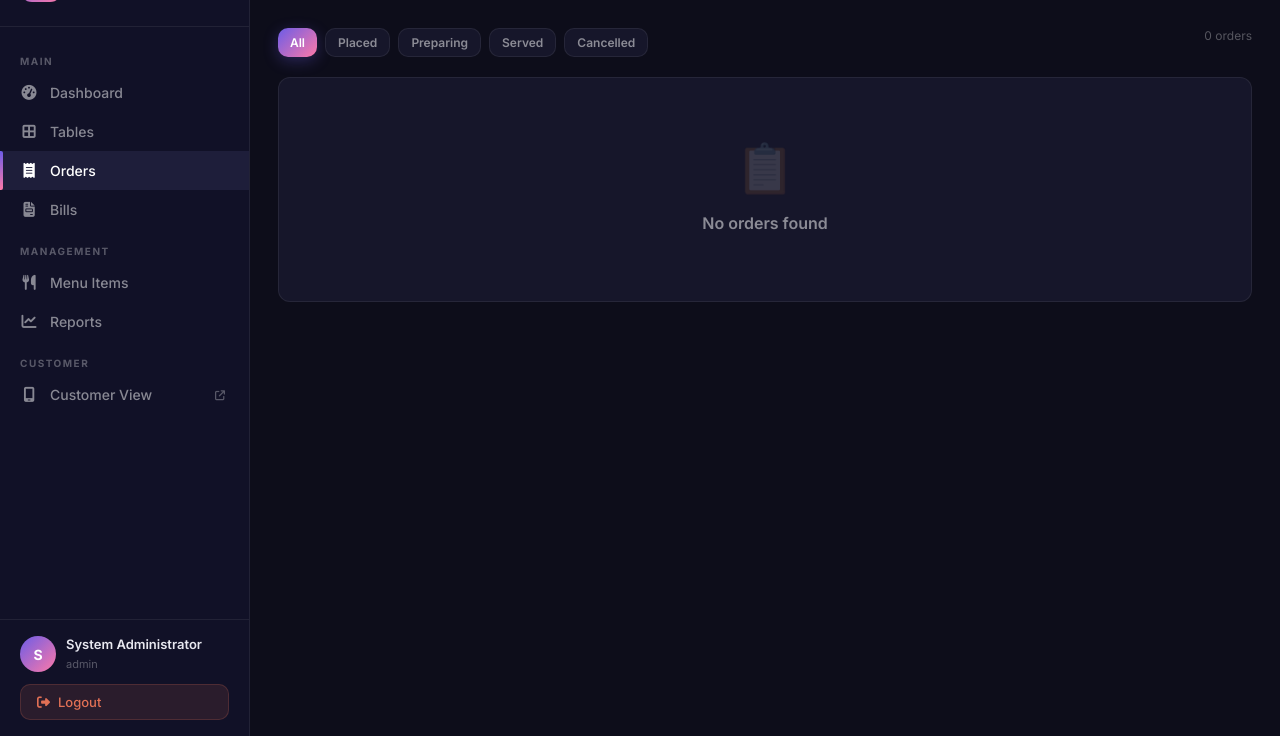
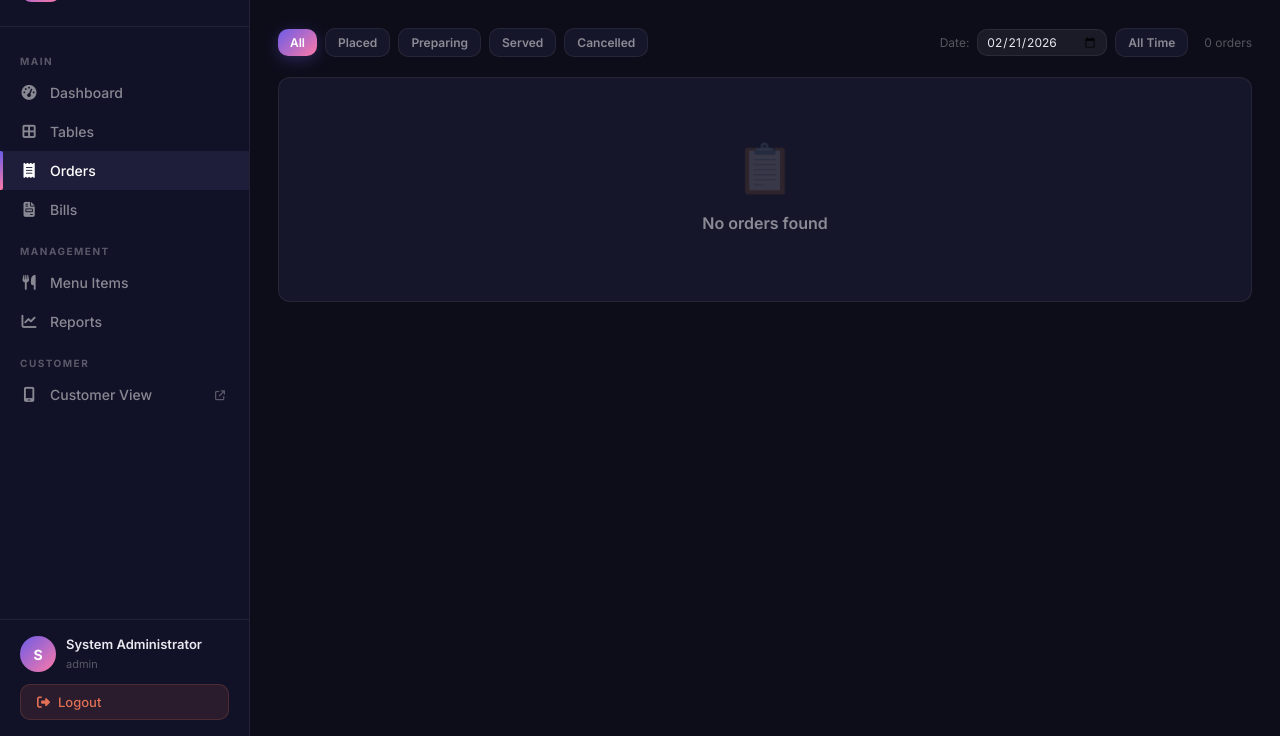
Before and after one commit to prajakta890/snacks-management-system, a PHP site: page /snacks-management-system/admin/orders.php in a window 1280 px wide. Shown: the part 64-800 px from the top of the page. Run offline with PHP 8.4, Linux system fonts and the light colour scheme; a user stored in the database is signed in; data comes from the database, SQL or seed files in the repository; data that the repository does not hold is empty.

Commit message:
added date filter for orders ans set default status for order and order items

```diff
--- a/admin/menu.php
+++ b/admin/menu.php
@@ -138,7 +138,6 @@ include __DIR__ . '/partials/header.php';
 </div>
 
 <script>
-const BASE_URL = '<?= BASE_URL ?>';
 let editMode = false;
 
 function openAddItemModal() {
--- a/admin/orders.php
+++ b/admin/orders.php
@@ -7,6 +7,8 @@ $pageSubtitle = 'View and manage all orders';
 $activePage = 'orders';
 
 $status_filter = $_GET['status'] ?? '';
+$date_filter = $_GET['date'] ?? date('Y-m-d'); // Default to today
+
 $sql = "SELECT o.*, t.table_number,
                b.payment_status, b.bill_number
         FROM orders o
@@ -14,6 +16,13 @@ $sql = "SELECT o.*, t.table_number,
         LEFT JOIN bills b ON b.order_id = o.id
         WHERE 1=1";
 $params = [];
+
+if ($date_filter) {
+    if ($date_filter !== 'all') {
+        $sql .= " AND DATE(o.created_at)=?";
+        $params[] = $date_filter;
+    }
+}
 if ($status_filter) { $sql .= " AND o.status=?"; $params[] = $status_filter; }
 $sql .= " ORDER BY o.created_at DESC LIMIT 100";
 $orders = db()->fetchAll($sql, $params);
@@ -22,11 +31,17 @@ include __DIR__ . '/partials/header.php';
 ?>
 
 <!-- Status Filters -->
-<div style="display:flex;gap:8px;flex-wrap:wrap;margin-bottom:20px">
+<div style="display:flex;gap:8px;flex-wrap:wrap;margin-bottom:20px;align-items:center">
     <?php foreach([''=>'All','placed'=>'Placed','preparing'=>'Preparing','served'=>'Served','cancelled'=>'Cancelled'] as $k=>$v): ?>
-    <a href="orders.php<?= $k?'?status='.$k:'' ?>" class="topbar-btn <?= $status_filter===$k?'btn-primary':'btn-secondary' ?> btn-sm"><?= $v ?></a>
+    <a href="orders.php?status=<?= $k ?>&date=<?= $date_filter ?>" class="topbar-btn <?= $status_filter===$k?'btn-primary':'btn-secondary' ?> btn-sm"><?= $v ?></a>
     <?php endforeach; ?>
-    <span style="margin-left:auto;font-size:12px;color:var(--text-muted)"><?= count($orders) ?> orders</span>
+
+    <div style="margin-left:auto; display:flex; gap:8px; align-items:center;">
+        <span style="font-size:12px;color:var(--text-muted)">Date:</span>
+        <input type="date" id="orderDateFilter" class="form-control" style="padding:4px 8px;font-size:12px;width:130px;height:auto" value="<?= $date_filter==='all'?'':$date_filter ?>" onchange="filterOrdersByDate(this.value)">
+        <button class="topbar-btn btn-secondary btn-sm" onclick="filterOrdersByDate('all')">All Time</button>
+        <span style="margin-left:8px;font-size:12px;color:var(--text-muted)"><?= count($orders) ?> orders</span>
+    </div>
 </div>
 
 <div class="card">
@@ -85,7 +100,16 @@ include __DIR__ . '/partials/header.php';
 </div>
 
 <script>
-const BASE_URL = '<?= BASE_URL ?>';
+function filterOrdersByDate(dateVal) {
+    const urlParams = new URLSearchParams(window.location.search);
+    if (dateVal === 'all') {
+        urlParams.set('date', 'all');
+    } else {
+        urlParams.set('date', dateVal);
+    }
+    window.location.href = 'orders.php?' + urlParams.toString();
+}
+
 function updateOrderStatus(orderId, status) {
     fetch(BASE_URL + '/api/update_order_status.php', {
         method: 'POST',
--- a/api/place_order.php
+++ b/api/place_order.php
@@ -57,7 +57,7 @@ try {
                 db()->execute("UPDATE order_items SET quantity=quantity+?, subtotal=subtotal+? WHERE id=?", [$oi['qty'], $oi['total'], $existing['id']]);
             } else {
                 db()->insert("INSERT INTO order_items (order_id,menu_item_id,item_name,item_price,quantity,subtotal,status) VALUES(?,?,?,?,?,?,?)",
-                    [$orderId, $oi['menu_item_id'], $oi['name'], $oi['price'], $oi['qty'], $oi['total'], 'served']);
+                    [$orderId, $oi['menu_item_id'], $oi['name'], $oi['price'], $oi['qty'], $oi['total'], 'pending']);
             }
         }
         // Recalculate order total ignoring cancelled items
@@ -71,11 +71,11 @@ try {
         // Create new order
         $orderNumber = generateOrderNumber();
         $orderId = db()->insert("INSERT INTO orders (table_id,order_number,customer_name,customer_mobile,status,subtotal,tax,total,notes) VALUES(?,?,?,?,?,?,?,?,?)",
-            [$tableId, $orderNumber, $customerName, $customerMobile, 'served', $subtotal, $taxAmount, $totalAmount, $notes]);
+            [$tableId, $orderNumber, $customerName, $customerMobile, 'placed', $subtotal, $taxAmount, $totalAmount, $notes]);
 
         foreach ($orderItems as $oi) {
             db()->insert("INSERT INTO order_items (order_id,menu_item_id,item_name,item_price,quantity,subtotal,status) VALUES(?,?,?,?,?,?,?)",
-                [$orderId, $oi['menu_item_id'], $oi['name'], $oi['price'], $oi['qty'], $oi['total'], 'served']);
+                [$orderId, $oi['menu_item_id'], $oi['name'], $oi['price'], $oi['qty'], $oi['total'], 'pending']);
         }
 
         // Create bill
--- a/snacs_shop.sql
+++ b/snacs_shop.sql
@@ -31,7 +31,7 @@ CREATE TABLE `users` (
 
 -- Default admin: username=admin, password=admin123
 INSERT INTO `users` (`username`, `email`, `password`, `full_name`, `role`) VALUES
-('admin', 'admin@snacsshop.com', '$2y$10$92IXUNpkjO0rOQ5byMi.Ye4oKoEa3Ro9llC/.og/at2.uheWG/igi', 'System Administrator', 'admin');
+('admin', 'admin', '$2y$10$92IXUNpkjO0rOQ5byMi.Ye4oKoEa3Ro9llC/.og/at2.uheWG/igi', 'System Administrator', 'admin');
 
 -- ============================================================
 -- Table: tables (Hotel Tables)
@@ -138,7 +138,7 @@ CREATE TABLE `orders` (
   `order_number` VARCHAR(50) NOT NULL,
   `customer_name` VARCHAR(200) DEFAULT NULL,
   `customer_mobile` VARCHAR(15) DEFAULT NULL,
-  `status` ENUM('placed','preparing','served','cancelled') NOT NULL DEFAULT 'served',
+  `status` ENUM('placed','preparing','served','cancelled') NOT NULL DEFAULT 'placed',
   `subtotal` DECIMAL(10,2) NOT NULL DEFAULT 0.00,
   `tax` DECIMAL(10,2) NOT NULL DEFAULT 0.00,
   `discount` DECIMAL(10,2) NOT NULL DEFAULT 0.00,
@@ -163,7 +163,7 @@ CREATE TABLE `order_items` (
   `item_price` DECIMAL(10,2) NOT NULL,
   `quantity` INT(11) NOT NULL DEFAULT 1,
   `subtotal` DECIMAL(10,2) NOT NULL,
-  `status` ENUM('pending','preparing','served','cancelled') NOT NULL DEFAULT 'served',
+  `status` ENUM('pending','preparing','served','cancelled') NOT NULL DEFAULT 'pending',
   `created_at` TIMESTAMP NOT NULL DEFAULT CURRENT_TIMESTAMP,
   PRIMARY KEY (`id`),
   KEY `order_id` (`order_id`),
```
